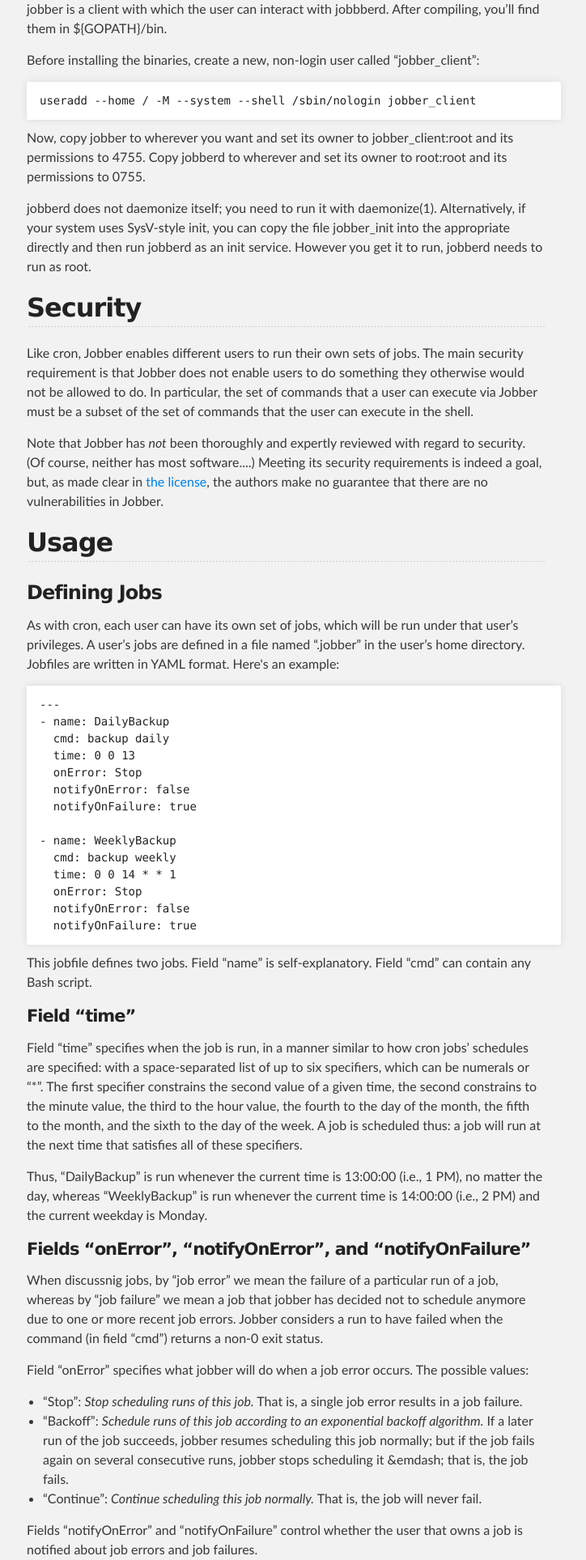
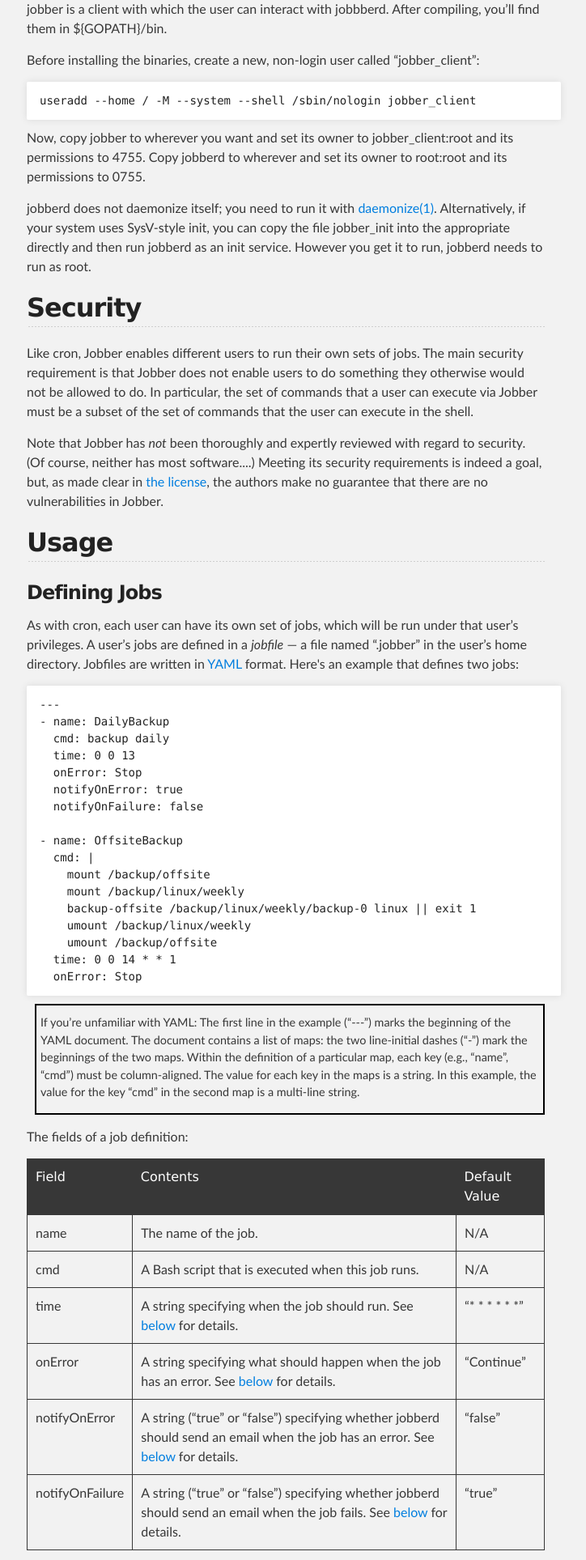
Before and after one commit to dshearer/jobber, a PHP site: page / in a window 1280 px wide. Shown: the part 2259-4186 px from the top of the page at 81% size, without its empty margins (227-951 px from the left). Run offline with PHP 8.4, Linux system fonts and the light colour scheme; some libraries are stand-ins or nearby versions.

Commit message:
Improved documentation of jobberfile.
- More comprehensive.
- Present all fields in a table.
- Mention need to quote time strings beginning with "*".
- Comprehensive description of time strings.

```diff
--- a/index.html
+++ b/index.html
@@ -193,7 +193,8 @@
 jobber_client:root and its permissions to 4755.  Copy jobberd to wherever and
 set its owner to root:root and its permissions to 0755.</p>
 
-<p>jobberd does not daemonize itself; you need to run it with daemonize(1).
+<p>jobberd does not daemonize itself; you need to run it with
+<a href="http://linux.die.net/man/1/daemonize">daemonize(1)</a>.
 Alternatively, if your system uses SysV-style init, you can copy the file
 jobber_init into the appropriate directly and then run jobberd as an init
 service.  However you get it to run, jobberd needs to run as root.</p>
@@ -227,51 +228,138 @@
 Jobs</h3>
 
 <p>As with cron, each user can have its own set of jobs, which will be run
-under that user&rsquo;s privileges.  A user&rsquo;s jobs are defined in a file
-named &ldquo;.jobber&rdquo; in the user&rsquo;s home directory.  Jobfiles are
-written in YAML format.  Here's an example:</p>
+under that user&rsquo;s privileges.  A user&rsquo;s jobs are defined in a
+<dfn>jobfile</dfn> &mdash; a file named &ldquo;.jobber&rdquo; in the
+user&rsquo;s home directory.  Jobfiles are written in
+<a href="http://www.yaml.org/">YAML</a> format.  Here's an example that
+defines two jobs:
+</p>
 
 <pre><code>---
 - name: DailyBackup
   cmd: backup daily
   time: 0 0 13
   onError: Stop
-  notifyOnError: false
-  notifyOnFailure: true
+  notifyOnError: true
+  notifyOnFailure: false
 
-- name: WeeklyBackup
-  cmd: backup weekly
+- name: OffsiteBackup
+  cmd: |
+    mount /backup/offsite
+    mount /backup/linux/weekly
+    backup-offsite /backup/linux/weekly/backup-0 linux || exit 1
+    umount /backup/linux/weekly
+    umount /backup/offsite
   time: 0 0 14 * * 1
-  onError: Stop
-  notifyOnError: false
-  notifyOnFailure: true</code></pre>
+  onError: Stop</code></pre>
 
-<p>This jobfile defines two jobs.  Field &ldquo;name&rdquo; is
-self-explanatory.  Field &ldquo;cmd&rdquo; can contain any Bash script.</p>
+<aside><p>If you&rsquo;re unfamiliar with YAML: The first line in the example
+(&ldquo;---&rdquo;) marks the beginning of the YAML document.  The document
+contains a list of maps: the two line-initial dashes (&ldquo;-&rdquo;) mark
+the beginnings of the two maps.  Within the definition of a particular map,
+each key (e.g., &ldquo;name&rdquo;, &ldquo;cmd&rdquo;) must be column-aligned.
+The value for each key in the maps is a string.  In this example, the value
+for the key &ldquo;cmd&rdquo; in the second map is a multi-line string.</p>
+</aside>
 
-<h4><a id="field-time" class="anchor" href="#field-time" aria-hidden="true">
-<span class="octicon octicon-link"></span></a>Field &ldquo;time&rdquo;</h4>
+<p>The fields of a job definition:</p>
+<table>
+<thead>
+<tr><th>Field</th><th>Contents</th><th>Default Value</th></tr>
+</thead>
+<tfoot></tfoot>
+<tbody>
+<tr>
+	<td>name</td>
+	<td>The name of the job.</td>
+	<td>N/A</td>
+</tr>
+<tr>
+    <td>cmd</td>
+    <td>A Bash script that is executed when this job runs.</td>
+    <td>N/A</td>
+</tr>
+<tr>
+    <td>time</td>
+    <td>A string specifying when the job should run.  See
+    <a href="#time-strings">below</a> for details.</td>
+    <td>&ldquo;* * * * * *&rdquo;</td>
+</tr>
+<tr>
+    <td>onError</td>
+    <td>A string specifying what should happen when the job has an error.
+    See <a href="#error-handling">below</a> for details.</td>
+    <td>&ldquo;Continue&rdquo;</td>
+</tr>
+<tr>
+    <td>notifyOnError</td>
+    <td>A string (&ldquo;true&rdquo; or &ldquo;false&rdquo;) specifying
+    whether jobberd should send an email when the job has an error.  See
+    <a href="#error-handling">below</a> for details.</td>
+    <td>&ldquo;false&rdquo;</td>
+</tr>
+<tr>
+    <td>notifyOnFailure</td>
+    <td>A string (&ldquo;true&rdquo; or &ldquo;false&rdquo;) specifying
+    whether jobberd should send an email when the job fails.  See
+    <a href="#error-handling">below</a> for details.</td>
+    <td>&ldquo;true&rdquo;</td>
+</tr>
+</tbody>
+</table>
 
-<p>Field &ldquo;time&rdquo; specifies when the job is run, in a manner similar
-to how cron jobs&rsquo; schedules are specified: with a space-separated list
-of up to six specifiers, which can be numerals or &ldquo;*&rdquo;.  The first
-specifier constrains the second value of a given time, the second constrains
-to the minute value, the third to the hour value, the fourth to the day of the
-month, the fifth to the month, and the sixth to the day of the week.  A job is
-scheduled thus: a job will run at the next time that satisfies all of these
+<h4><a id="time-strings" class="anchor" href="#time-strings" aria-hidden="true">
+<span class="octicon octicon-link"></span></a>Time Strings</h4>
+
+<p>Field &ldquo;time&rdquo; specifies the schedule at which a job is run, in
+a manner similar to how cron jobs&rsquo; schedules are specified: with a
+space-separated list of up to six specifiers.  Each specifier describes a
+constraint on a &ldquo;time component&rdquo; &mdash; e.g., second, minute
+&mdash; that must hold in order for the job to run at a particular time.  In
+order from left to right, these are the time components corresponding to the
+specifiers:</p>
+<ol>
+<li>second</li>
+<li>minute</li>
+<li>hour</li>
+<li>day of month</li>
+<li>month</li>
+<li>day of week</li>
+</ol>
+
+<p>&ldquo;*&rdquo; as a specifier is a wildcard &mdash; it is satisfied by
+every value of the corresponding time component.  If any specifiers are
+missing, they are assumed to be &ldquo;*&rdquo;.</p>
+
+<p>Specific values are specified with numbers: 0&ndash;59 for second and
+minute, 0&ndash;23 for hour, 1&ndash;31 for day of month, 1&ndash;12 for month,
+and 0&ndash;6 for day of week (with 0 specifying Sunday).</p>
+
+<p>A specifier of the form &ldquo;*/n&rdquo; is satisfied by every nth value
+&mdash; e.g., &ldquo;*/3&rdquo; as the second specifier is satisfied by minute
+0, minute 3, minute 6, etc.</p>
+
+<p>A job will run at the earliest future time that satisfies the first, second,
+third, and fifth specifiers and at least one of the fourth and sixth
 specifiers.</p>
 
 <p>Thus, &ldquo;DailyBackup&rdquo; is run whenever the current time is 13:00:00
-(i.e., 1 PM), no matter the day, whereas &ldquo;WeeklyBackup&rdquo; is run
+(i.e., 1 PM), no matter the day, whereas &ldquo;OffsiteBackup&rdquo; is run
 whenever the current time is 14:00:00 (i.e., 2 PM) and the current weekday is
 Monday.</p>
 
-<h4><a id="fields-onerror-notifyonerror-and-notifyonfailure" class="anchor"
-href="#fields-onerror-notifyonerror-and-notifyonfailure" aria-hidden="true">
-<span class="octicon octicon-link"></span></a>Fields &ldquo;onError&rdquo;,
-&ldquo;notifyOnError&rdquo;, and &ldquo;notifyOnFailure&rdquo;</h4>
+<aside><p>Because in a YAML document &ldquo;*&rdquo; has a special meaning at
+the beginning of an item, if your time string starts with &ldquo;*&rdquo;
+you must quote the whole string, thus:
 
-<p>When discussnig jobs, by &ldquo;job error&rdquo; we mean the failure of a
+<code>time: '*/10'</code>
+</aside>
+
+<h4><a id="error-handling" class="anchor" href="#error-handling"
+aria-hidden="true"><span class="octicon octicon-link"></span></a>
+Error-handling</h4>
+
+<p>When discussing jobs, by &ldquo;job error&rdquo; we mean the failure of a
 particular run of a job, whereas by &ldquo;job failure&rdquo; we mean a job
 that jobber has decided not to schedule anymore due to one or more recent job
 errors.  Jobber considers a run to have failed when the command (in field
@@ -286,15 +374,11 @@
 <li>&ldquo;Backoff&rdquo;: <em>Schedule runs of this job according to an
 exponential backoff algorithm.</em>  If a later run of the job succeeds, jobber
 resumes scheduling this job normally; but if the job fails again on several
-consecutive runs, jobber stops scheduling it &amp;emdash; that is, the job
+consecutive runs, jobber stops scheduling it &mdash; that is, the job
 fails.</li>
 <li>&ldquo;Continue&rdquo;: <em>Continue scheduling this job normally.</em>
 That is, the job will never fail.</li>
 </ul>
-
-<p>Fields &ldquo;notifyOnError&rdquo; and &ldquo;notifyOnFailure&rdquo; control
-whether the user that owns a job is notified about job errors and job failures.
-</p>
 
 <h3><a id="loading-jobs" class="anchor" href="#loading-jobs"
 aria-hidden="true"><span class="octicon octicon-link"></span></a>Loading Jobs
--- a/stylesheets/stylesheet.css
+++ b/stylesheets/stylesheet.css
@@ -386,6 +386,18 @@
   background: #212121;
 }
 
+dfn {
+  font-style: italic;
+}
+
+aside {
+  margin: 10px 0 15px 10px;
+  border: 2px solid black;
+  padding-left: 5px;
+  padding-right: 5px;
+  font-size: 90%;
+}
+
 
 
 /*******************************************************************************
```
